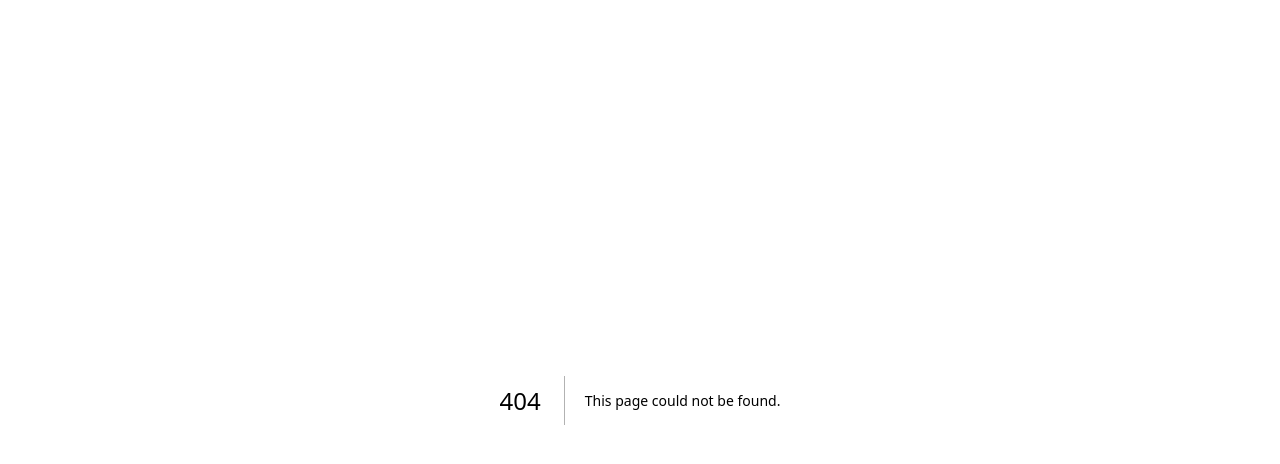
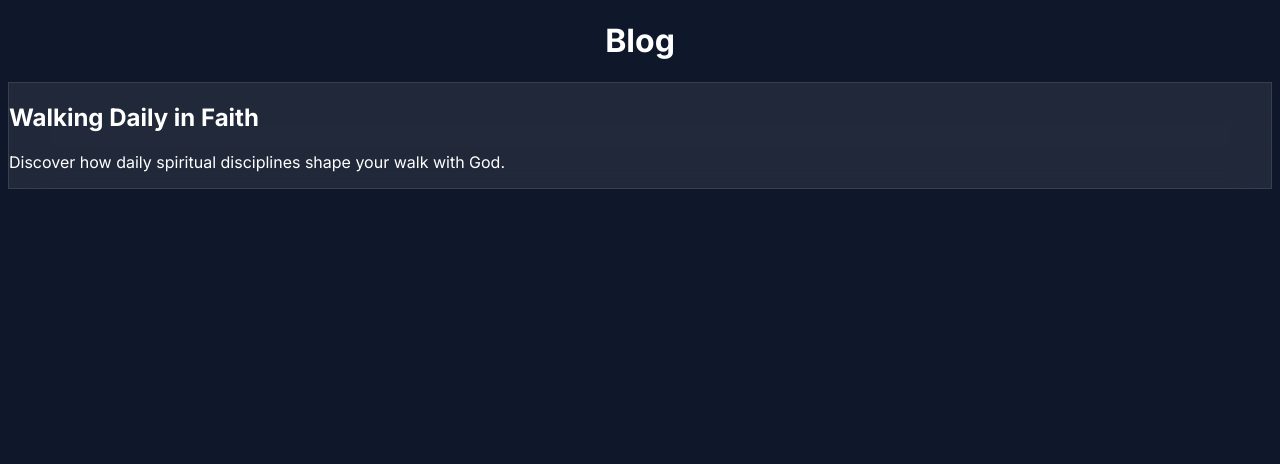
Before and after one commit to freeplanforyou/churchfaith, a Next.js app: page /blog in a window 1280 px wide. Before the commit this address had no page. Shown: the top 464 px of the page. Built offline with nearby package versions, Linux system fonts and the light colour scheme.

Commit message:
Create page.tsx

```diff
--- /dev/null
+++ b/app/blog/page.tsx
@@ -0,0 +1,19 @@
+export default function BlogPage() {
+  return (
+    <main className="mx-auto max-w-7xl px-6 py-32">
+      <h1 className="mb-16 text-center text-6xl font-bold">Blog</h1>
+
+      <div className="grid gap-8 md:grid-cols-3">
+        <div className="glass rounded-3xl p-8">
+          <h2 className="mb-4 text-2xl font-bold">
+            Walking Daily in Faith
+          </h2>
+
+          <p className="text-white/70">
+            Discover how daily spiritual disciplines shape your walk with God.
+          </p>
+        </div>
+      </div>
+    </main>
+  )
+}
```
